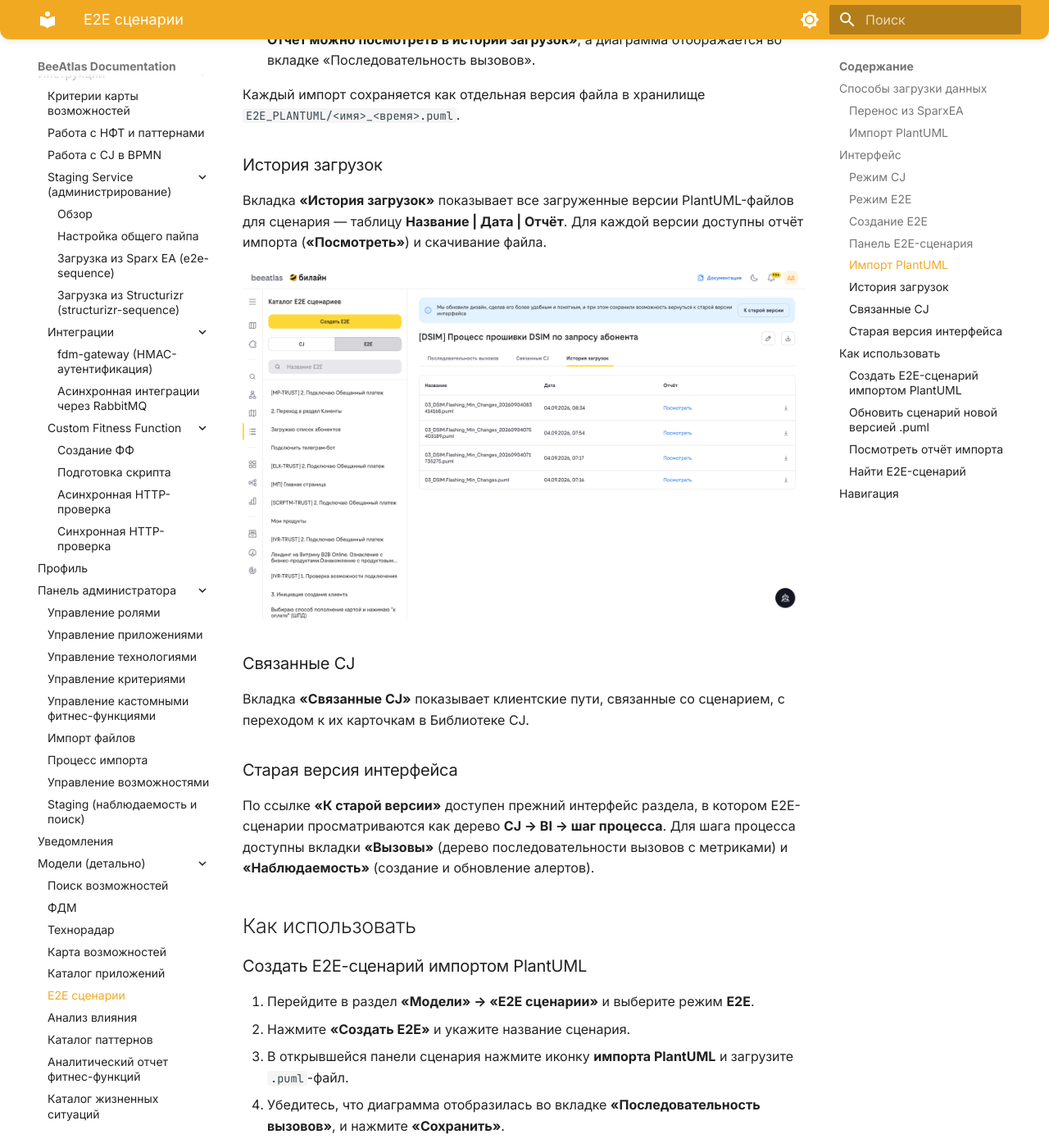
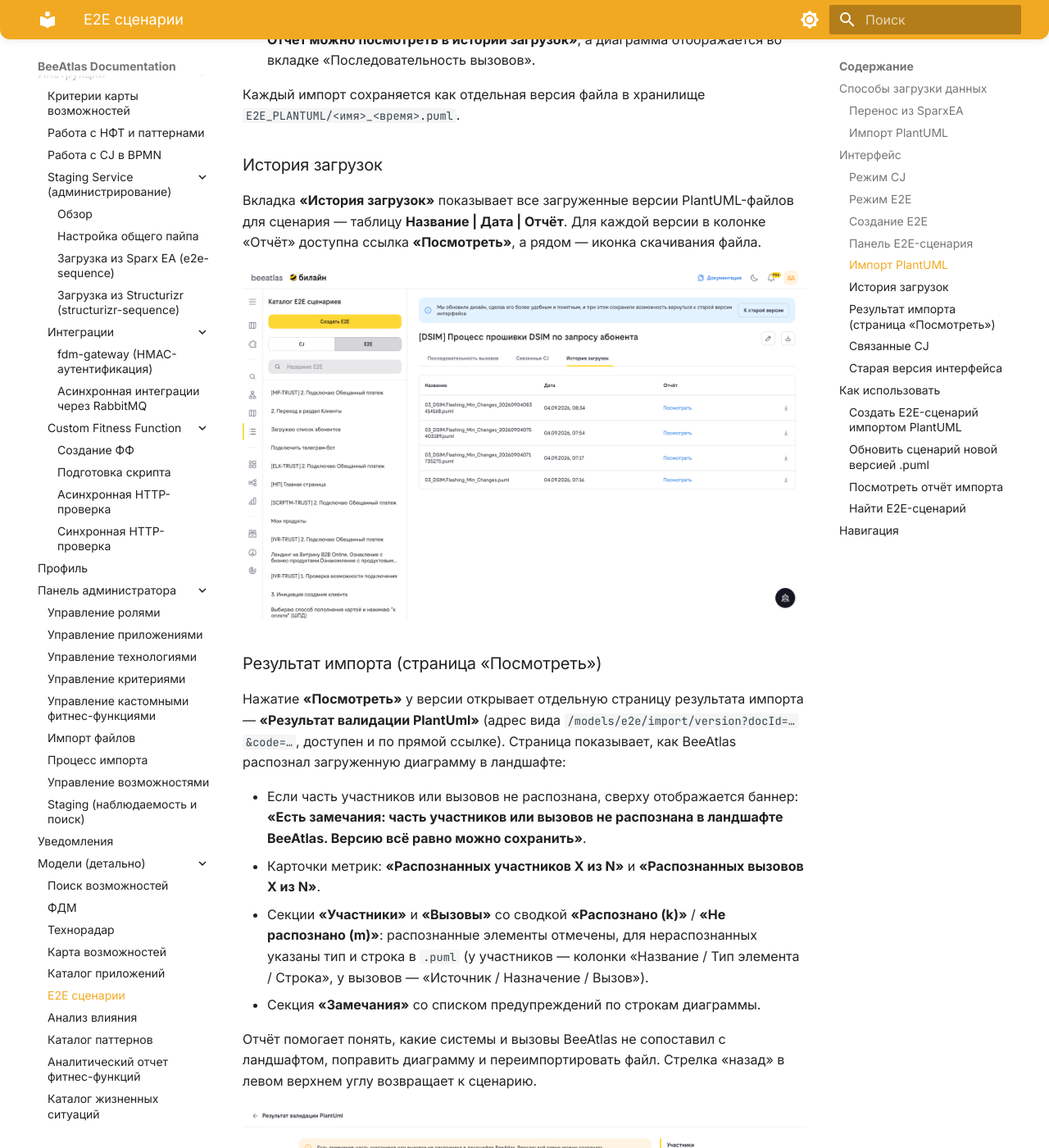
Before and after one commit to tech-beeline/beeatlas-doc, an MkDocs documentation site: the page built from docs/beeatlas-docs/models/e2e.md, in a window 1280 px wide and 1400 px high, scrolled down 5280 px. Shown: the whole window at 82% size. Built offline with MkDocs 1.6.1 and Material for MkDocs 9.7.7, drawn with Linux system fonts in a browser that asks for light colours; some of the changed text lies outside the part shown.

Commit message:
docs: E2E — страница результата импорта PlantUML (кнопка «Посмотреть»)
Co-Authored-By: Claude Code <noreply@anthropic.com>
(cherry picked from commit 335b9b17e83435a454a448029a1669918ee2ef7d)

```diff
--- a/docs/beeatlas-docs/models/e2e.md
+++ b/docs/beeatlas-docs/models/e2e.md
@@ -77,9 +77,22 @@ E2E-сценарий может попасть в каталог одним из
 
 ### История загрузок
 
-Вкладка **«История загрузок»** показывает все загруженные версии PlantUML-файлов для сценария — таблицу **Название | Дата | Отчёт**. Для каждой версии доступны отчёт импорта (**«Посмотреть»**) и скачивание файла.
+Вкладка **«История загрузок»** показывает все загруженные версии PlantUML-файлов для сценария — таблицу **Название | Дата | Отчёт**. Для каждой версии в колонке «Отчёт» доступна ссылка **«Посмотреть»**, а рядом — иконка скачивания файла.
 
 ![e2e](images/e2e_history.png)
+
+### Результат импорта (страница «Посмотреть»)
+
+Нажатие **«Посмотреть»** у версии открывает отдельную страницу результата импорта — **«Результат валидации PlantUml»** (адрес вида `/models/e2e/import/version?docId=…&code=…`, доступен и по прямой ссылке). Страница показывает, как BeeAtlas распознал загруженную диаграмму в ландшафте:
+
+- Если часть участников или вызовов не распознана, сверху отображается баннер: **«Есть замечания: часть участников или вызовов не распознана в ландшафте BeeAtlas. Версию всё равно можно сохранить»**.
+- Карточки метрик: **«Распознанных участников X из N»** и **«Распознанных вызовов X из N»**.
+- Секции **«Участники»** и **«Вызовы»** со сводкой **«Распознано (k)»** / **«Не распознано (m)»**: распознанные элементы отмечены, для нераспознанных указаны тип и строка в `.puml` (у участников — колонки «Название / Тип элемента / Строка», у вызовов — «Источник / Назначение / Вызов»).
+- Секция **«Замечания»** со списком предупреждений по строкам диаграммы.
+
+Отчёт помогает понять, какие системы и вызовы BeeAtlas не сопоставил с ландшафтом, поправить диаграмму и переимпортировать файл. Стрелка «назад» в левом верхнем углу возвращает к сценарию.
+
+![e2e](images/e2e_report.png)
 
 ### Связанные CJ
 
@@ -107,7 +120,7 @@ E2E-сценарий может попасть в каталог одним из
 ### Посмотреть отчёт импорта
 
 1. Откройте сценарий → вкладка **«История загрузок»**.
-2. У нужной версии файла нажмите **«Посмотреть»**, чтобы ознакомиться с отчётом загрузки.
+2. У нужной версии файла нажмите **«Посмотреть»** — откроется страница **«Результат валидации PlantUml»** с метриками распознавания и замечаниями.
 
 ### Найти E2E-сценарий
 
```
Also changed, not shown: docs/beeatlas-docs/models/images/e2e_report.png (added).
